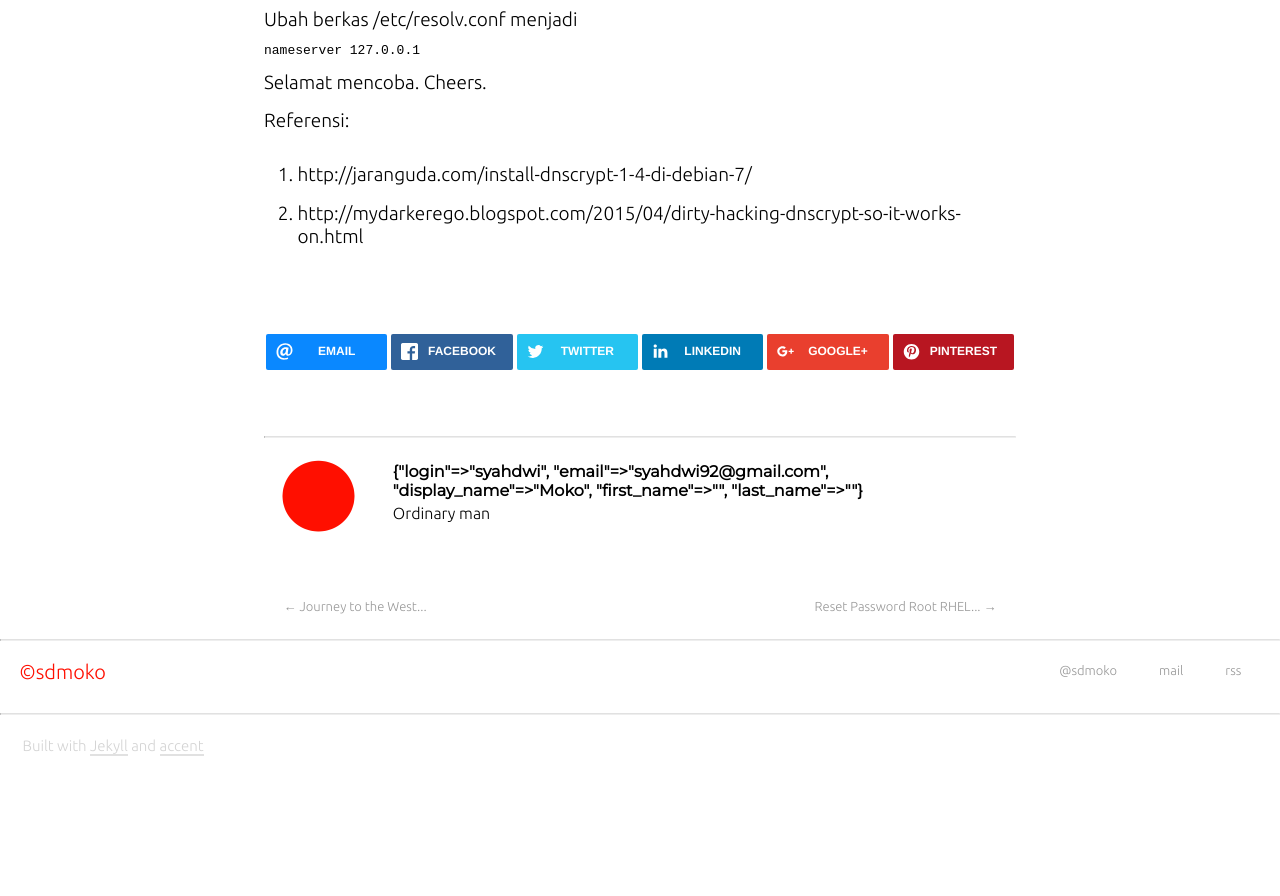
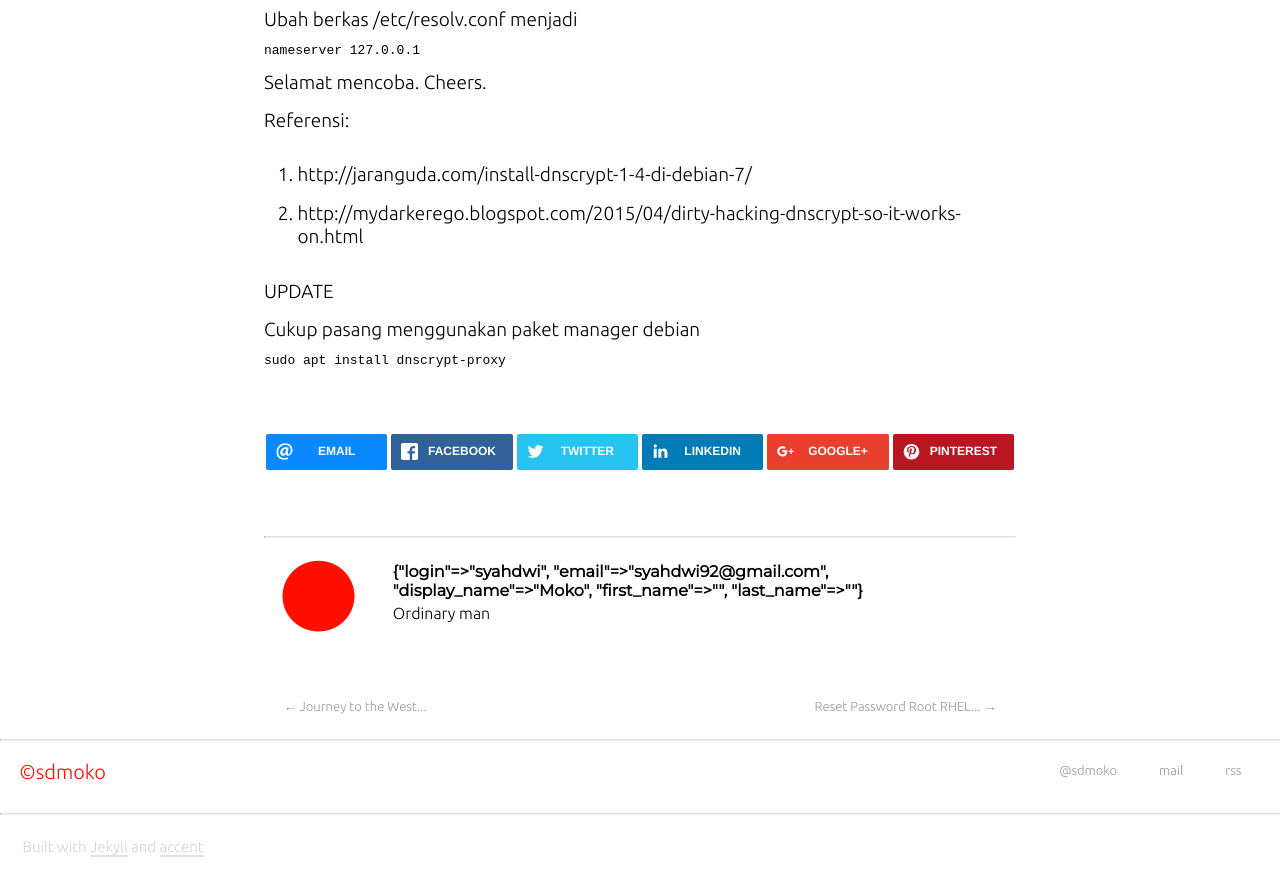
Before and after one commit to sdmoko/sdmoko.github.io, a Jekyll site: the page built from _posts/2015-07-14-install-dnscrypt-di-debian-jessie.html, in a window 1280 px wide and 900 px high, scrolled down 759 px. Shown: the top 896 px of the window. Built offline with Jekyll 4.4.1, drawn with Linux system fonts in a browser that asks for light colours; nearby versions of some CDN libraries; before the commit the page ends 1559 px from its top, so only the background shows below that.

Commit message:
Update post with new information

```diff
--- a/_posts/2015-07-14-install-dnscrypt-di-debian-jessie.html
+++ b/_posts/2015-07-14-install-dnscrypt-di-debian-jessie.html
@@ -71,3 +71,6 @@ sudo make install</pre>
 <li>http://jaranguda.com/install-dnscrypt-1-4-di-debian-7/</li>
 <li>http://mydarkerego.blogspot.com/2015/04/dirty-hacking-dnscrypt-so-it-works-on.html</li>
 </ol>
+<p>UPDATE</p>
+<p>Cukup pasang menggunakan paket manager debian</p>
+<pre>sudo apt install dnscrypt-proxy</pre>
```
